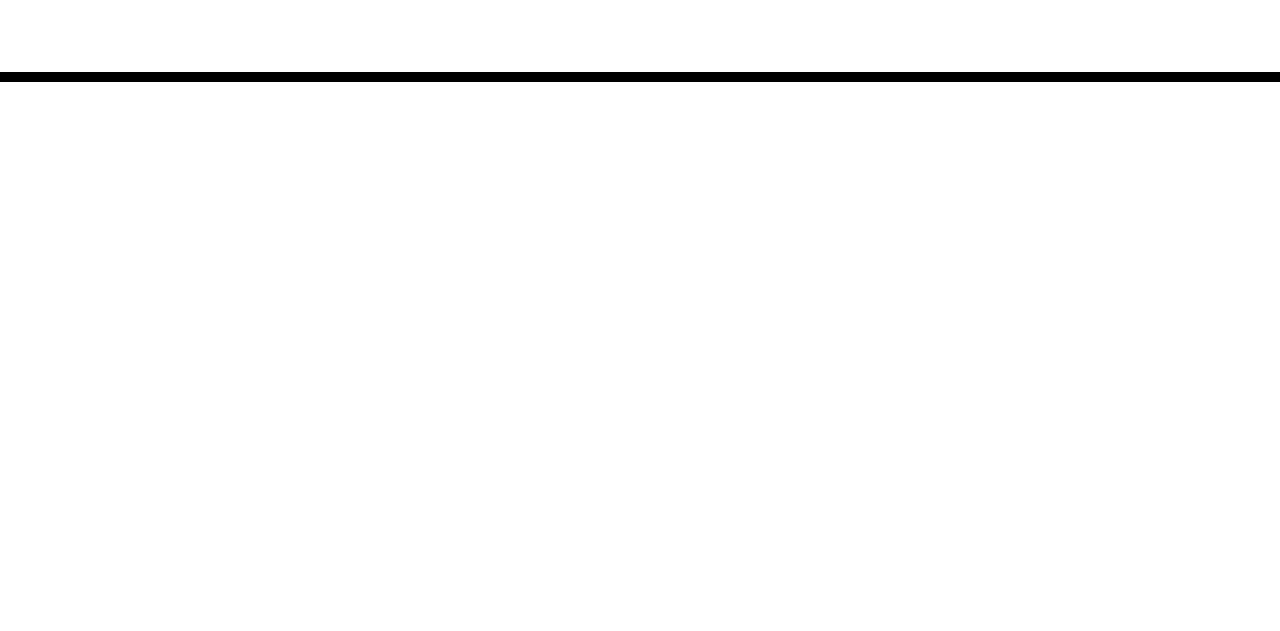
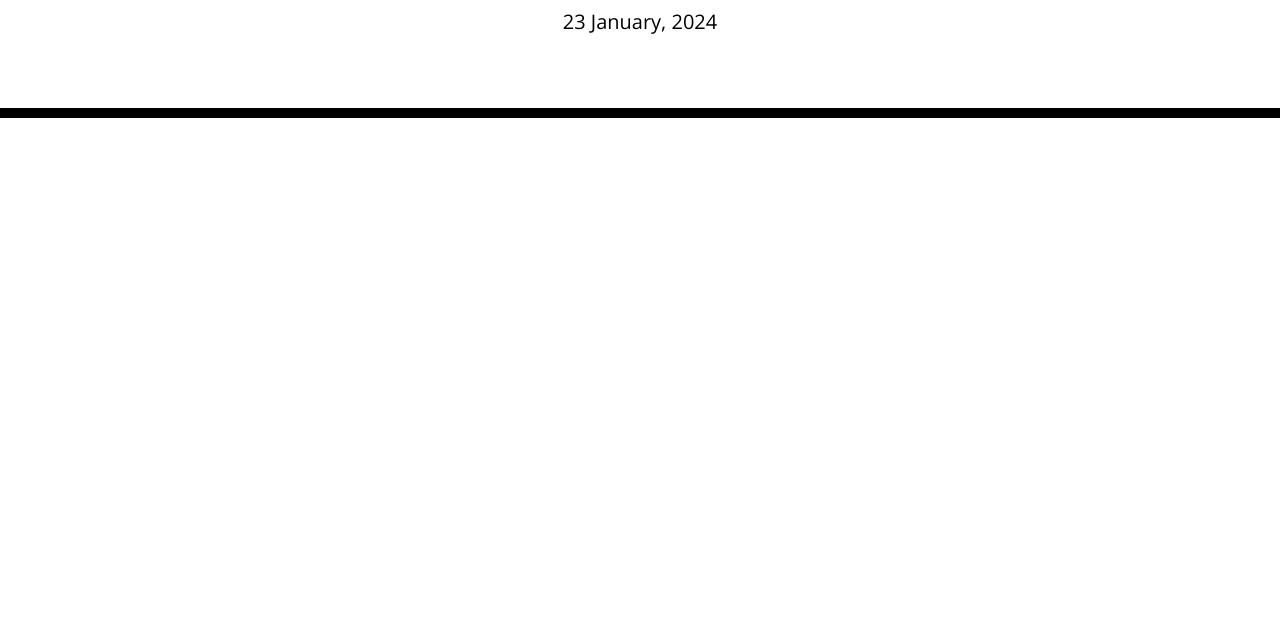
Before and after one commit to aireytf/Work-Day-Scheduler-C7, a plain HTML site: page index.html in a window 1280 px wide. Shown: the part 169-800 px from the top of the page. Drawn offline with nearby package versions, Linux system fonts and the light colour scheme.

Commit message:
add js to display current day + fix link to script.js in html

```diff
--- a/index.html
+++ b/index.html
@@ -37,6 +37,6 @@
     <script src="https://cdnjs.cloudflare.com/ajax/libs/jquery/3.2.1/jquery.min.js"></script>
     <script src="https://cdn.jsdelivr.net/npm/dayjs@1/dayjs.min.js"></script>
     <!-- Adding link to script.js file -->
-    <script src="/js/script.js"></script>
+    <script src="./js/script.js"></script>
   </body>
 </html>
--- a/js/script.js
+++ b/js/script.js
@@ -0,0 +1,11 @@
+
+$(document).ready(function () {
+    // Display current day at the top
+   displayCurrentDay();
+   function displayCurrentDay() {
+    $("#currentDay").text(dayjs().format("D MMMM, YYYY"));
+  }
+
+  // Load events on page load
+  loadEvents();
+});
```
